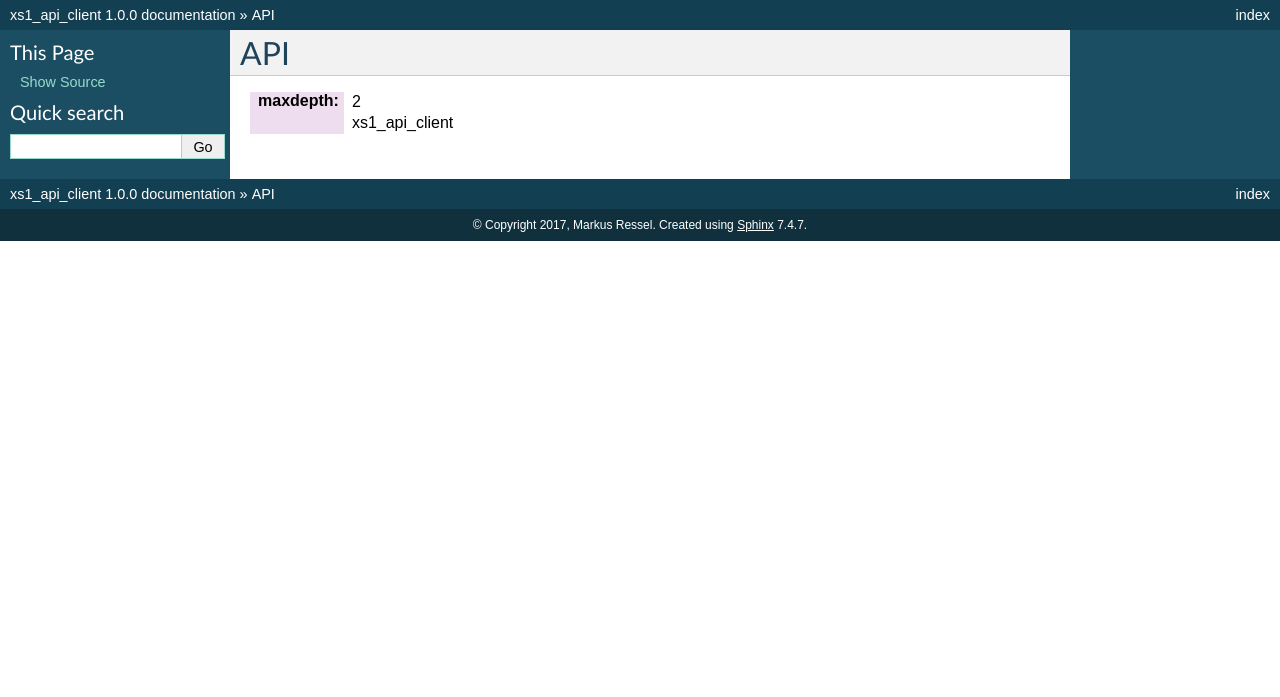
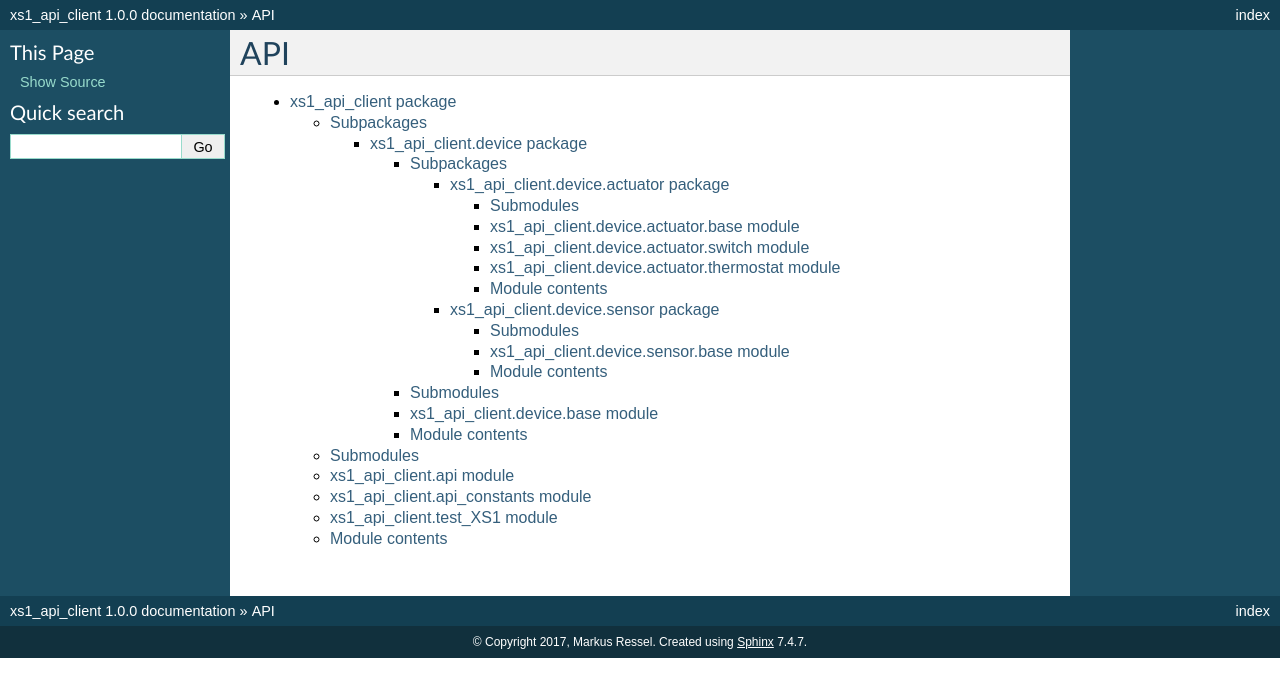
Before and after one commit to markusressel/xs1-api-client, a Sphinx documentation site: the page built from docs/source/index.rst, in a window 1280 px wide. Shown: the top 697 px of the page. Built offline with Sphinx 7.4.7, drawn with Linux system fonts in a browser that asks for light colours; pages that are not in the unit, such as notebooks, are missing from menus.

Commit message:
edited documentation

```diff
--- a/docs/index.rst
+++ b/docs/index.rst
@@ -11,4 +11,4 @@ Content:
 .. toctree::
    :maxdepth: 2
 
-          source/xs1_api_client
+    source
--- a/docs/source/index.rst
+++ b/docs/source/index.rst
@@ -2,6 +2,4 @@ API
 ===
 
 .. toctree::
-:maxdepth: 2
-
-              xs1_api_client
+    xs1_api_client
```
